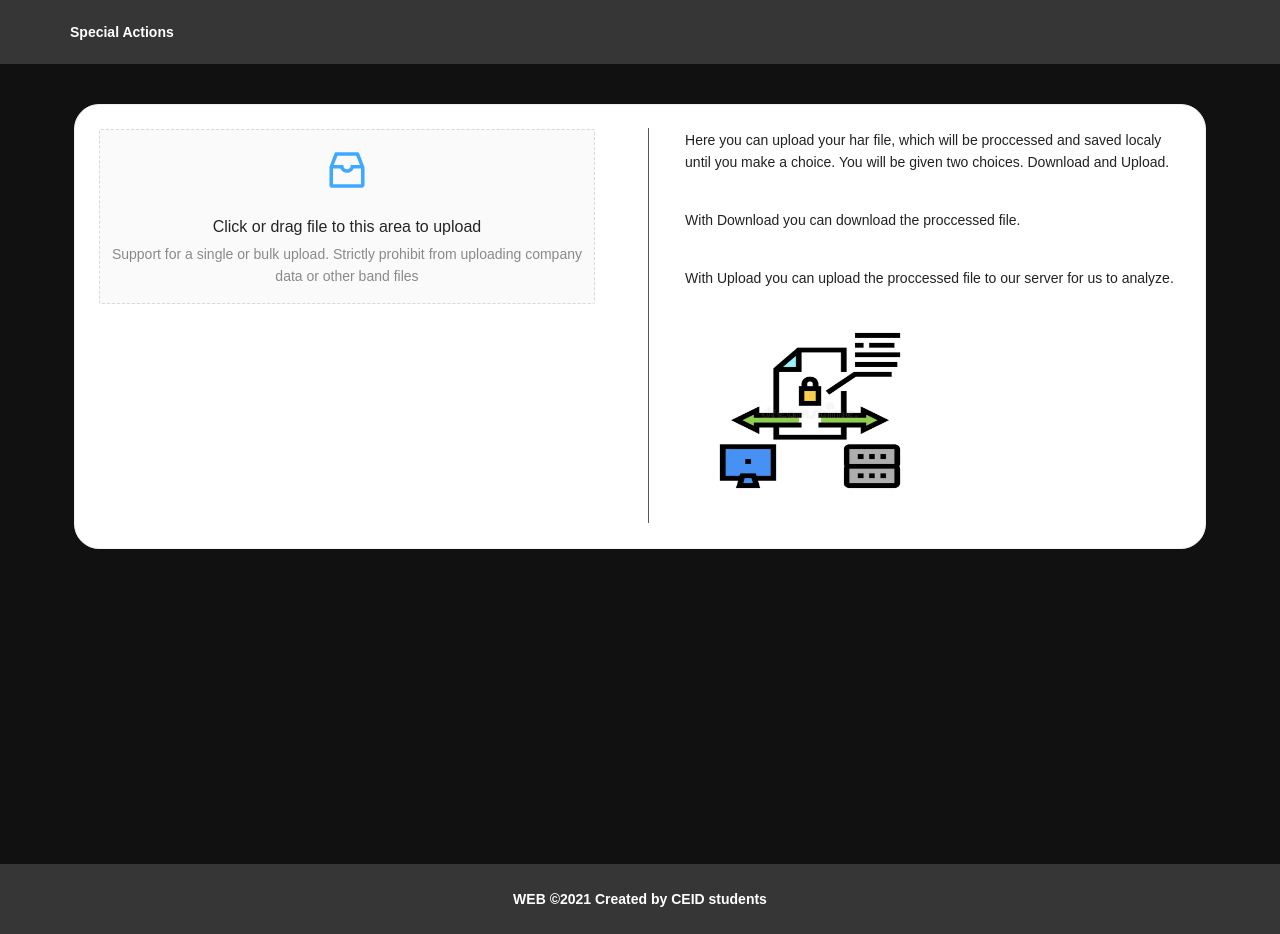
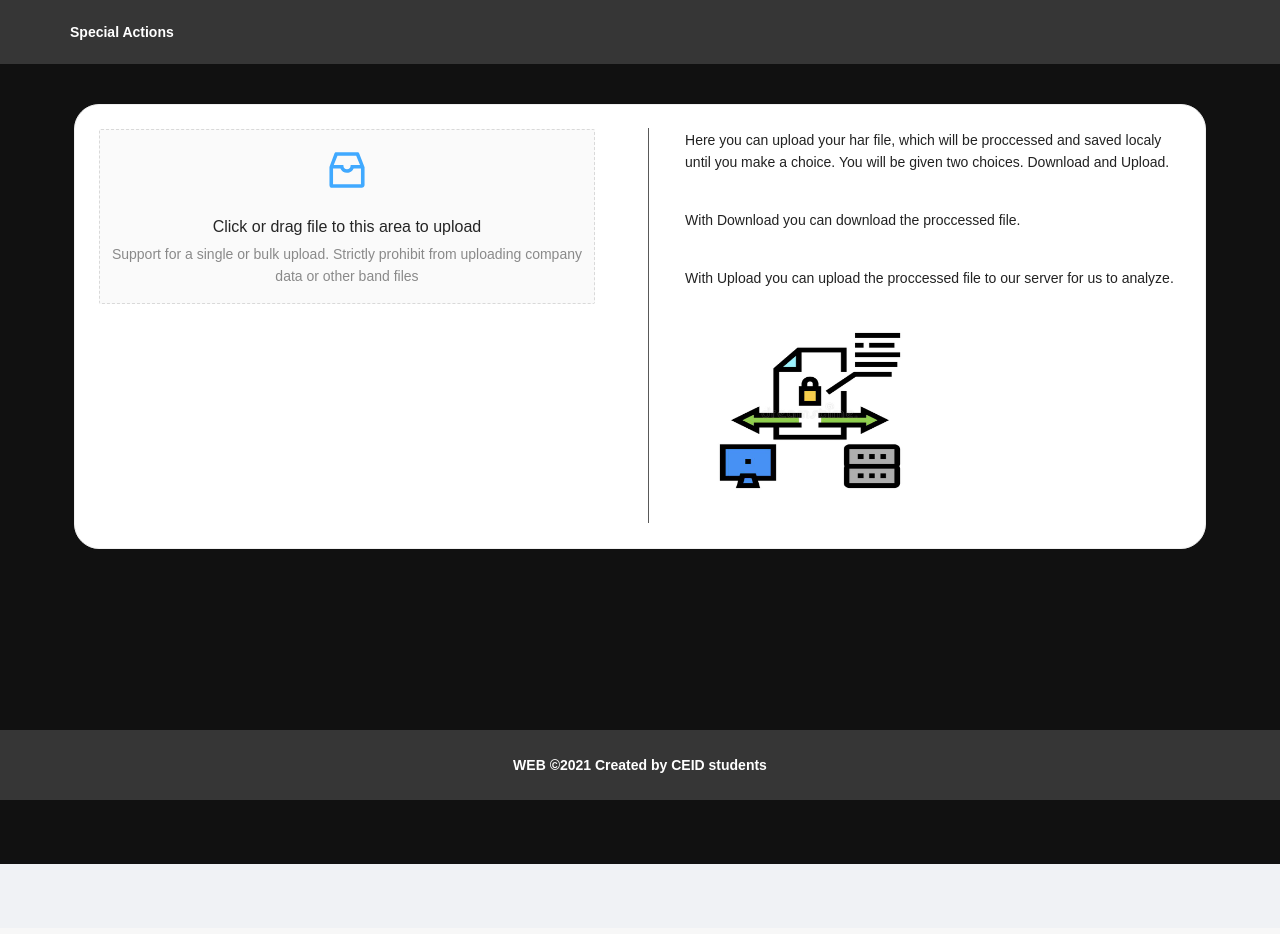
Before and after one commit to sphantom99/www, a Next.js app: page /uploadFile in a window 1280 px wide. Built offline with nearby package versions, Linux system fonts and the light colour scheme.

Commit message:
fixed margin

```diff
--- a/components/CustomLayout.js
+++ b/components/CustomLayout.js
@@ -10,7 +10,7 @@ import React, { useState, useContext } from 'react';
 import { useRouter } from 'next/router';
 import cookie from 'js-cookie';
 import Link from 'next/link';
-import { MailOutlined, AppstoreOutlined, SettingOutlined } from '@ant-design/icons';
+import { SettingOutlined } from '@ant-design/icons';
 import { MyContext } from '../pages/_app';
 
 const { Text } = Typography;
@@ -152,6 +152,7 @@ export default function CustomLayout({ children }) {
           padding: '0 50px',
           backgroundColor: mode,
           marginTop: 64,
+          marginBottom: 64,
           height: path ? null : '100vh',
         }}
       >
@@ -188,9 +189,9 @@ export default function CustomLayout({ children }) {
       <Footer
         style={{
           textAlign: 'center',
-          // position: 'fixed',
-          // bottom: '0',
-          // width: '100%',
+          position: 'fixed',
+          bottom: '0',
+          width: '100%',
           backgroundColor: '#363636',
         }}
       >
```
Also changed, not shown: lib/dbConfig.js (deleted, +0 -13 lines).
